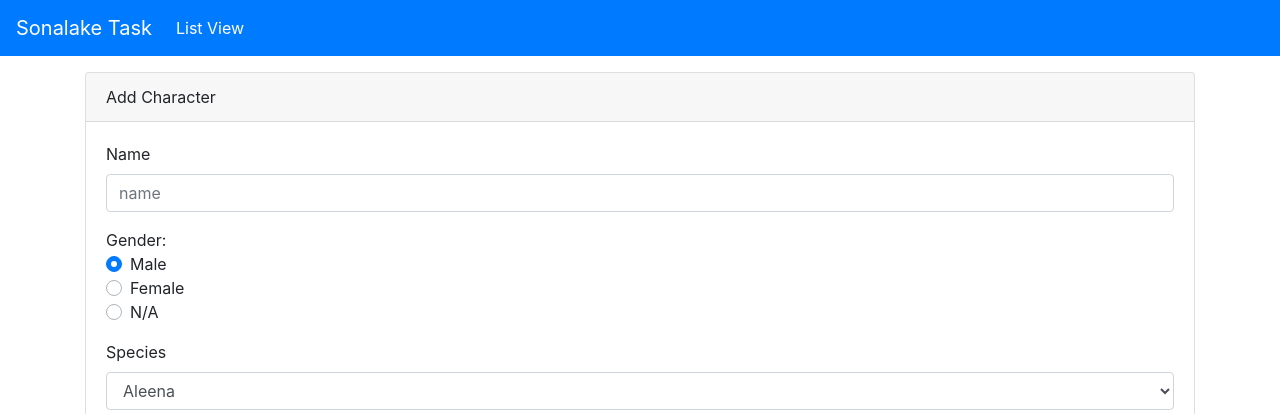
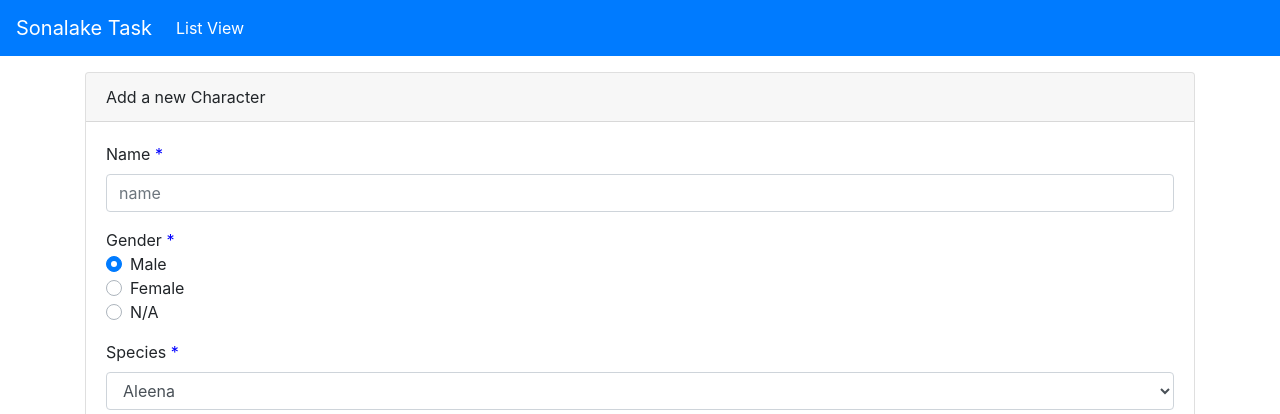
Before and after one commit to wesleyyw8/sonalake-angular, an Angular app: page /item/0 in a window 1280 px wide. Shown: the top 414 px of the page. Built offline with nearby package versions, Linux system fonts and the light colour scheme; data requests are answered from the project's data file.

Commit message:
form add and update done

```diff
--- a/src/app/character-edit/character-edit.component.html
+++ b/src/app/character-edit/character-edit.component.html
@@ -5,7 +5,9 @@
   <div class="card-body">
     <form #form="ngForm" (ngSubmit)="onSubmit(form)">
       <div class="form-group">
-        <label for="name">Name</label>
+        <label for="name">Name
+          <span class="star">*</span>
+        </label>
         <input id="name" name="name" class="form-control" placeholder="name" [(ngModel)]="character.name"
           (blur)="onBlur(nameField)" #nameField="ngModel" [class.field-error]="form.submitted && nameField.invalid"
           required />
@@ -16,7 +18,7 @@
 
 
       <div class="form-group">
-        <span>Gender:</span>
+        <span>Gender <span class="star">*</span></span>
         <div class="custom-control custom-radio">
           <input id="male" type="radio" class="custom-control-input" value="male" name="gender"
             [(ngModel)]="character.gender" required>
@@ -35,7 +37,7 @@
       </div>
 
       <div class="form-group">
-        <label for="subscriptionType">Species</label>
+        <label for="subscriptionType">Species <span class="star">*</span></label>
         <select class="form-control" name="species" id="species" [(ngModel)]="character.species">
           <option *ngFor="let specie of species">
             {{specie}}
--- a/src/app/character-edit/character-edit.component.scss
+++ b/src/app/character-edit/character-edit.component.scss
@@ -0,0 +1,3 @@
+.star {
+  color: blue;
+}
--- a/src/app/character-edit/character-edit.component.ts
+++ b/src/app/character-edit/character-edit.component.ts
@@ -1,5 +1,5 @@
 import { Component, OnInit } from '@angular/core';
-import { ActivatedRoute } from '@angular/router';
+import { ActivatedRoute, Router } from '@angular/router';
 import { DataService } from '../core/data.service';
 import { Character } from '../core/character';
 import { NgForm } from '@angular/forms';
@@ -23,7 +23,7 @@ export class CharacterEditComponent implements OnInit {
   postErrorMessage = '';
   species = [];
 
-  constructor(private route: ActivatedRoute, private dataService: DataService) { }
+  constructor(private route: ActivatedRoute, private dataService: DataService, private router: Router) { }
 
   ngOnInit() {
     this.getSpecies();
@@ -53,7 +53,7 @@ export class CharacterEditComponent implements OnInit {
   private configPage(character: Character) {
     this.character = character;
     if (this.character.id === 0) {
-      this.pageTitle = 'Add Character';
+      this.pageTitle = 'Add a new Character';
     } else {
       this.pageTitle = `Edit Character: ${this.character.name}`;
     }
@@ -64,12 +64,26 @@ export class CharacterEditComponent implements OnInit {
   }
 
   onSubmit(form: NgForm) {
-    console.log(form.value);
     if (form.valid) {
-      console.log('form is valid');
+      if (this.character.id === 0) {
+        this.dataService.createCharacter(this.character).subscribe({
+          next: () => this.onSaveComplete(`The new ${this.character.name} was saved`),
+          error: err => this.errorMessage = err
+        });
+      } else {
+        this.dataService.updateCharacter(this.character).subscribe({
+          next: () => this.onSaveComplete(`The new ${this.character.name} was updated`),
+          error: err => this.errorMessage = err
+        });
+      }
     } else {
       this.postError = true;
       this.postErrorMessage = 'Fix the above errors';
     }
   }
+
+  onSaveComplete(message?: string): void {
+    console.log(message);
+    this.router.navigate(['/list']);
+  }
 }
--- a/src/app/core/data.service.ts
+++ b/src/app/core/data.service.ts
@@ -1,5 +1,5 @@
 import { Injectable } from '@angular/core';
-import { HttpClient } from '@angular/common/http';
+import { HttpClient, HttpHeaders } from '@angular/common/http';
 import { Observable, throwError, of } from 'rxjs';
 import { Character } from './character';
 import { catchError, tap } from 'rxjs/operators';
@@ -50,6 +50,24 @@ export class DataService {
       );
   }
 
+  createCharacter(character: Character): Observable<Character> {
+    character.id = null;
+    return this.http.post<Character>(this.charactersBaseUrl, character)
+      .pipe(
+        tap(data => console.log('createCharacter: ' + JSON.stringify(data))),
+        catchError(err => throwError(err))
+      );
+  }
+
+  updateCharacter(character: Character): Observable<Character> {
+    const headers = new HttpHeaders({ 'Content-Type': 'application/json' });
+    return this.http.put<Character>(`${this.charactersBaseUrl}/${character.id}`, character, { headers })
+      .pipe(
+        tap(data => console.log('update Character: ' + JSON.stringify(data))),
+        catchError(err => throwError(err))
+      );
+  }
+
   private initializeCharacter(): Character {
     return {
       id: 0,
```
